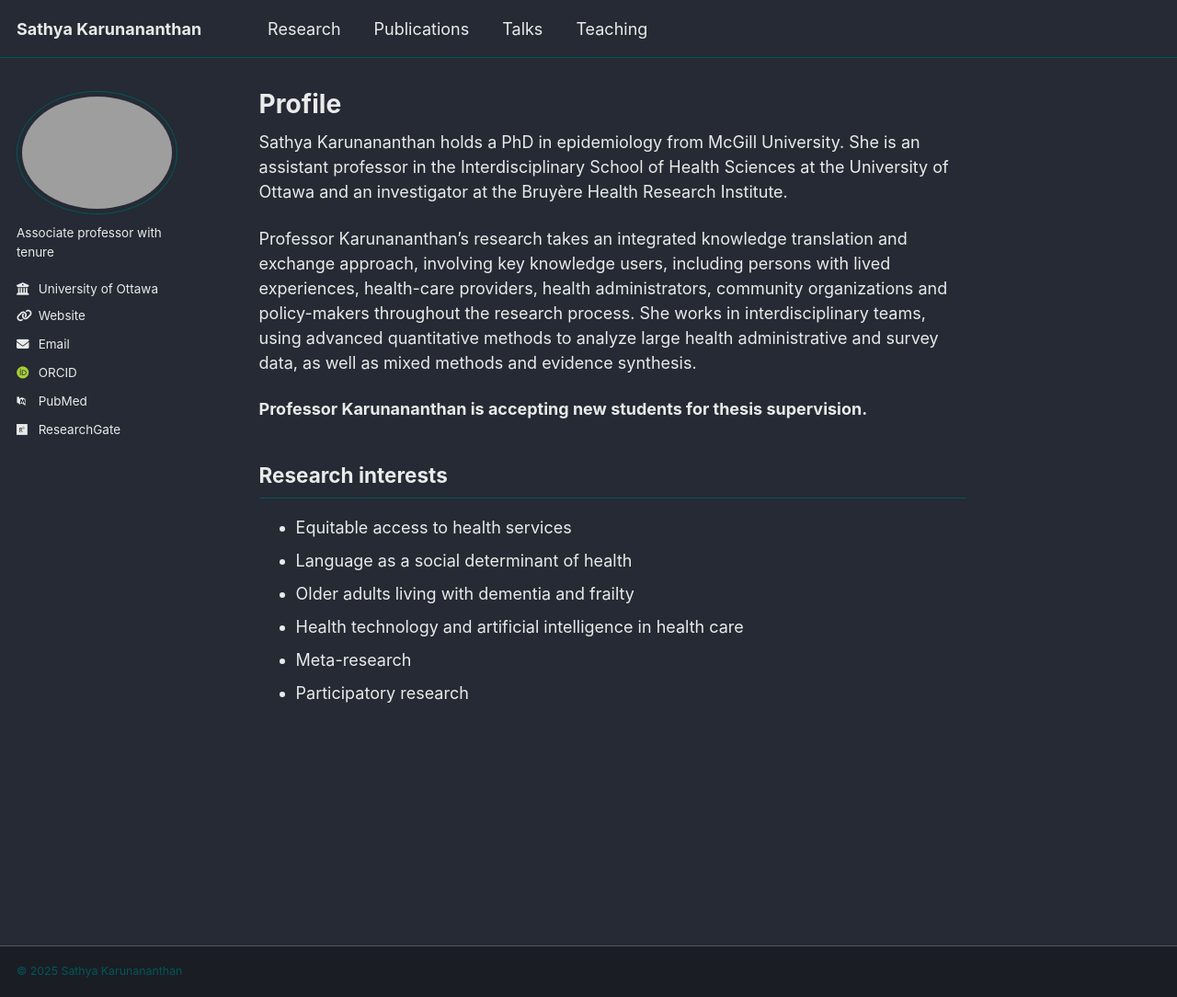
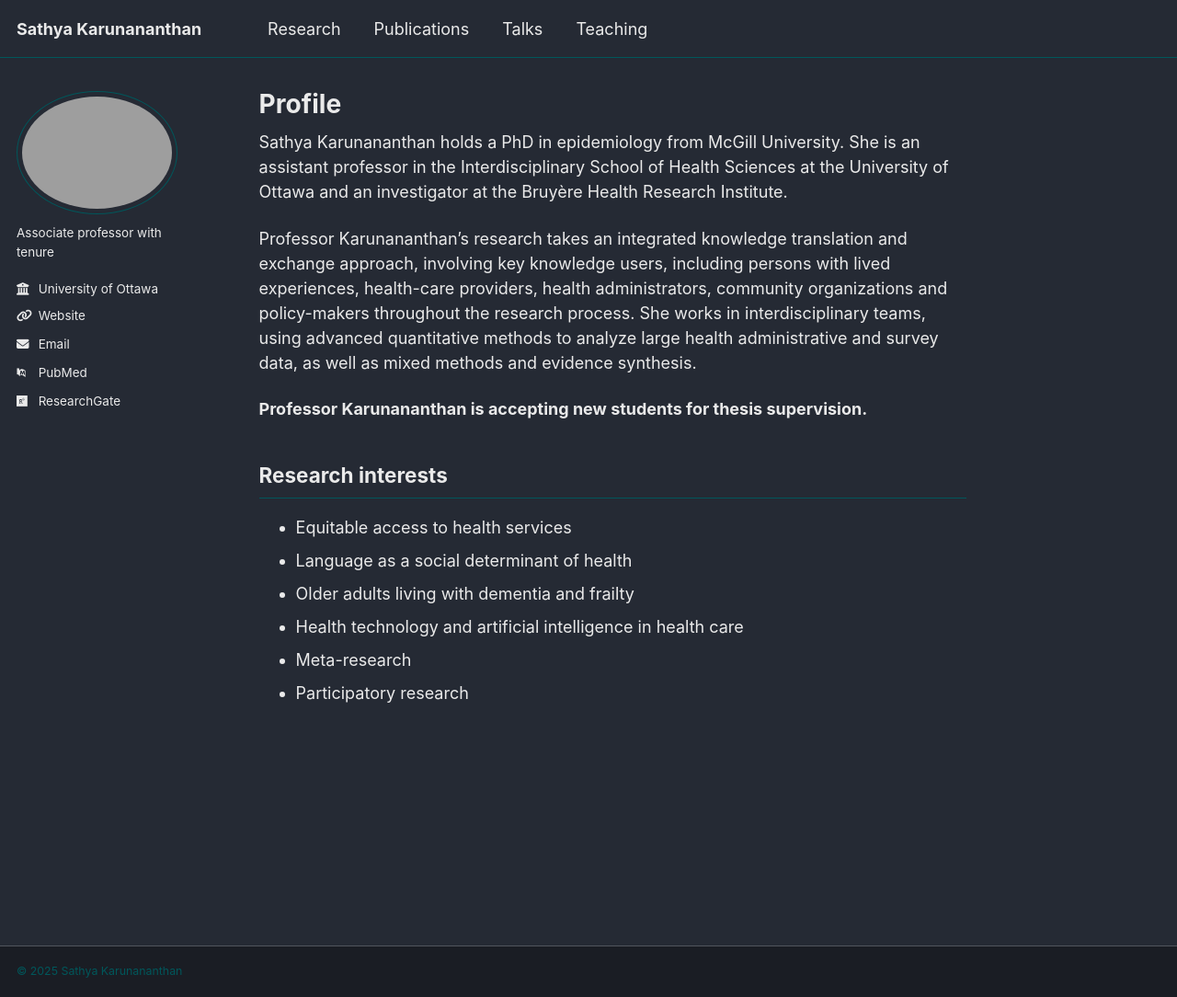
Before and after one commit to sathyaguru/sathyaguru.github.io, a Jekyll site: the page built from _pages/about.md, in a window 1280 px wide and 1084 px high. Shown: the whole window at 92% size. Built offline with Jekyll 4.4.1, drawn with Linux system fonts in a browser that asks for light colours; some web fonts are replaced; a script that is not in the unit is left out.

Commit message:
modify _config.yml

```diff
--- a/_config.yml
+++ b/_config.yml
@@ -38,7 +38,7 @@ author:
   googlescholar    : # "https://scholar.google.ca/citations?user=1n7i6EcAAAAJ&hl=en&oi=ao"
   inspire-hep      : # URL
   impactstory      : # URL
-  orcid            : "https://orcid.org/0000-0002-4247-4752"
+  orcid            : # "https://orcid.org/0000-0002-4247-4752"
   semantic         : # URL
   pubmed           : "https://pubmed.ncbi.nlm.nih.gov/?term=sathya+karunananthan%5BAuthor%5D&sort=date&sort_order=desc"
   researchgate     : "https://www.researchgate.net/profile/Sathya-Karunananthan"
```
